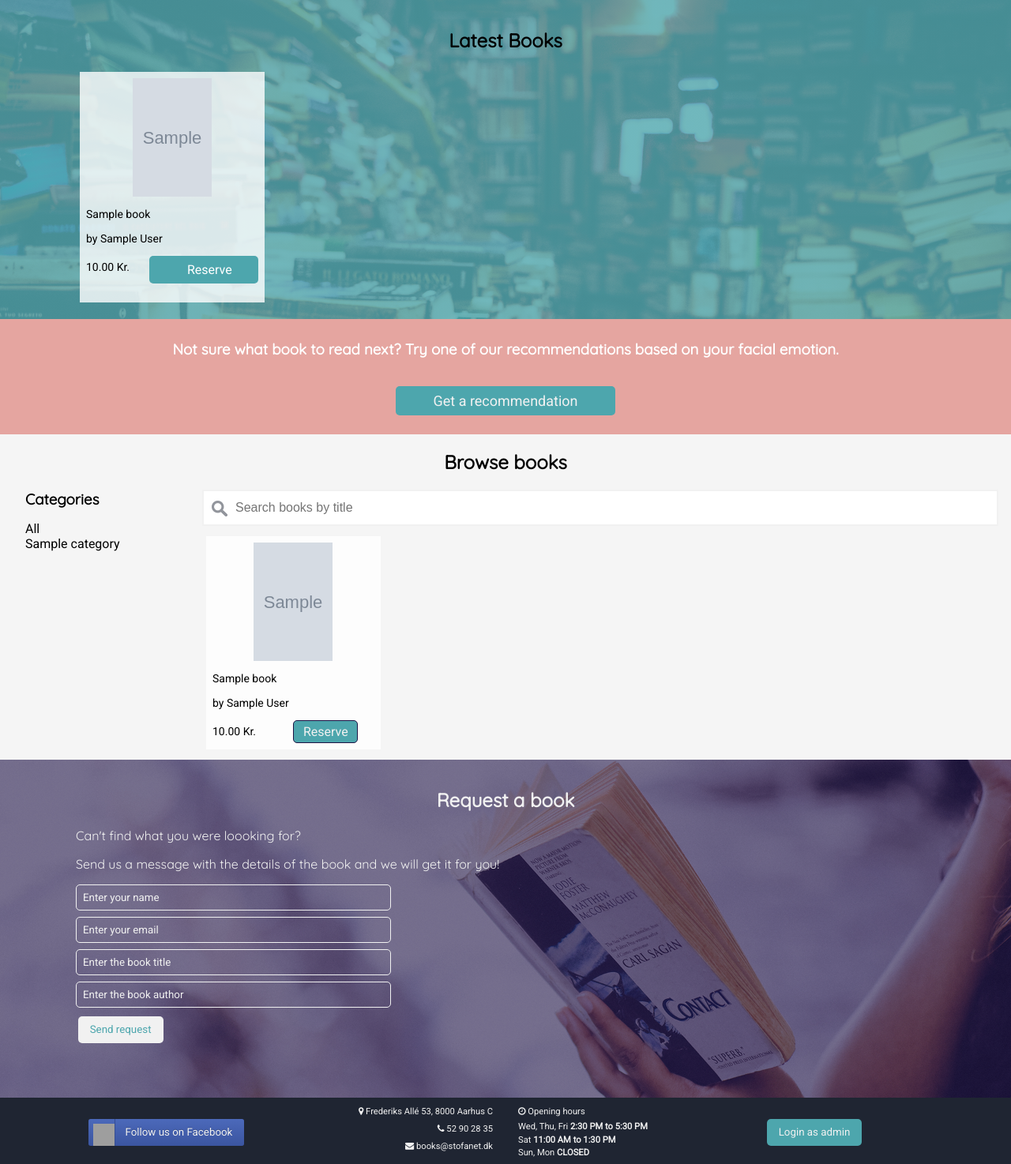
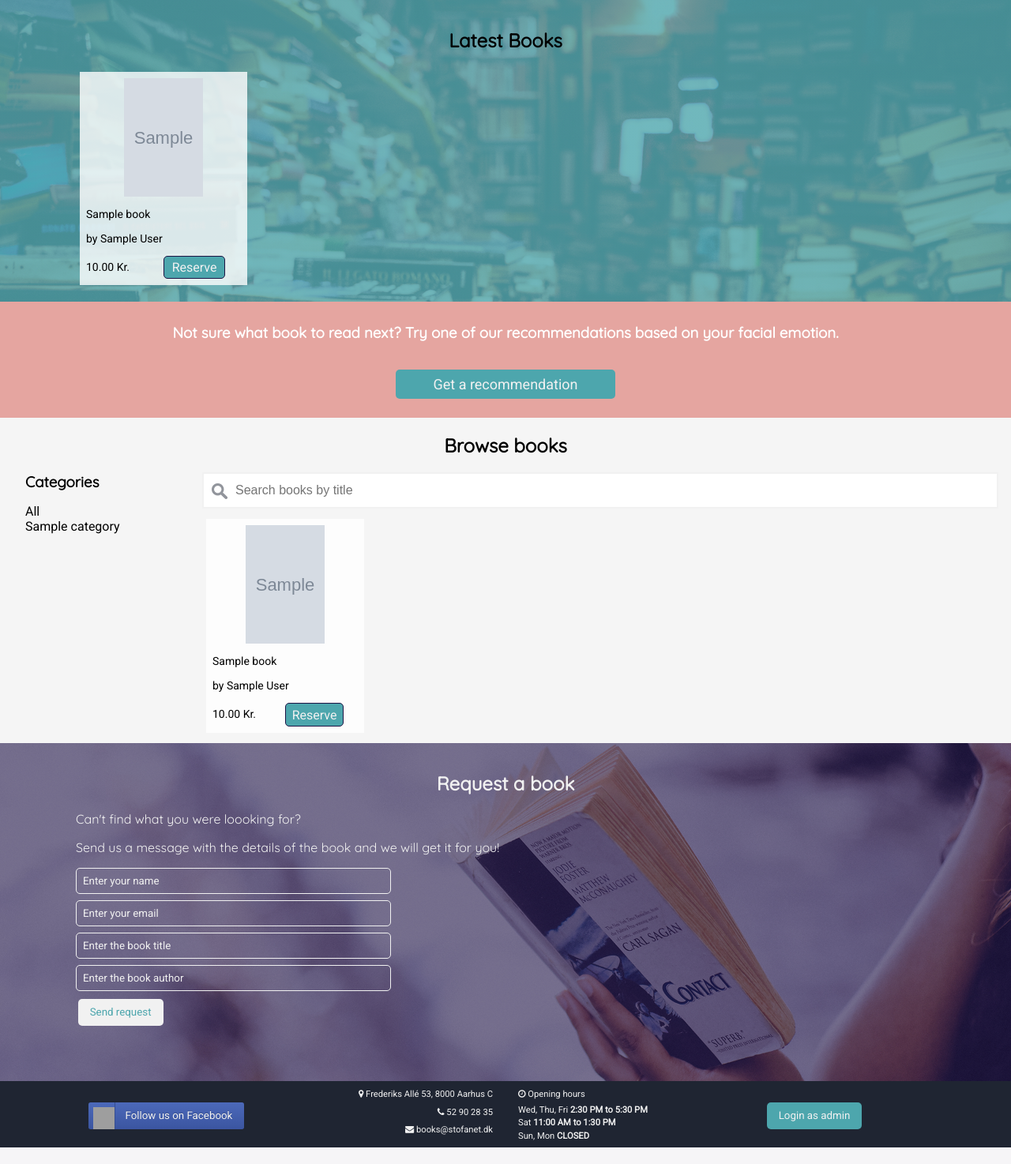
Before and after one commit to valio953/englishbooks, a PHP site: page /storefront.php in a window 1280 px wide. Shown: the part 64-1538 px from the top of the page at 79% size. After the commit the page ends 1517 px from the top, so only its background shows below. Run offline with PHP 8.4, Linux system fonts and the light colour scheme; tables that the repository leaves empty hold one stand-in row (values such as "Sample post"); grey boxes marked "Sample" are stand-in pictures; some libraries are stand-ins or nearby versions; grey boxes are pictures that could not be loaded.

Commit message:
Fixed newest books styling

```diff
--- a/css/style.css
+++ b/css/style.css
@@ -560,7 +560,7 @@ body {
 /*BOOKS */
 
 .book-card {
-  width: 20%;
+  width: 18%;
   background-color: rgb(255, 255, 255); /* White - Fall-back for browsers that don't support rgba */
   background-color: rgba(255, 255, 255, .8); /*White with opacity*/
   margin: 5px;
--- a/js/books.js
+++ b/js/books.js
@@ -118,7 +118,7 @@ var books = {
 					bookCardsSrc += '					<p class="b-author">by ' + parse_response[i].book_author + '</p>';
 					bookCardsSrc += '					<article class="b-price-reserve">';
 					bookCardsSrc += '					    <p class="b-price">' + parse_response[i].book_price + ' Kr.</p>';
-					bookCardsSrc += '					    <button onclick="displayBlock(' + parse_response[i].book_isbn + ');" id="add-book-btn-' + parse_response[i].book_isbn + '" class="reserve-btn">';
+					bookCardsSrc += '					    <button onclick="displayBlock(' + parse_response[i].book_isbn + ');" id="add-book-btn-' + parse_response[i].book_isbn + '" class="btn-trigger-rmodal">';
 					bookCardsSrc += '						    <span>Reserve</span>';
 					bookCardsSrc += '					    </button>';
 					bookCardsSrc += '					</article>';
```
